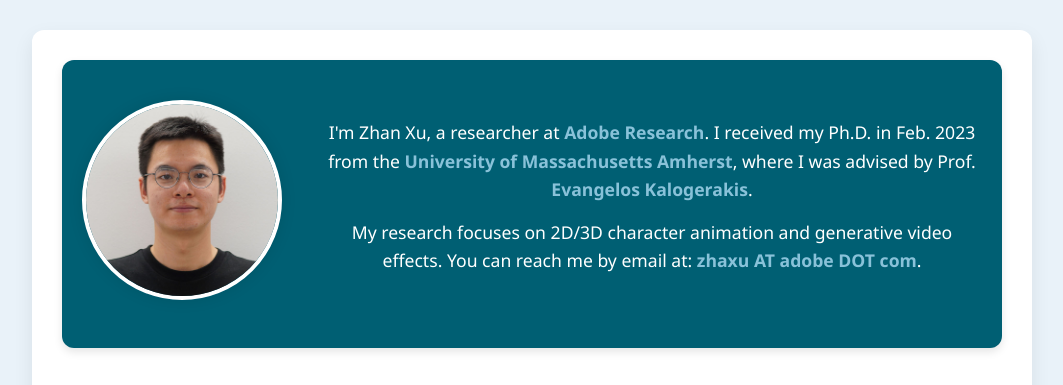
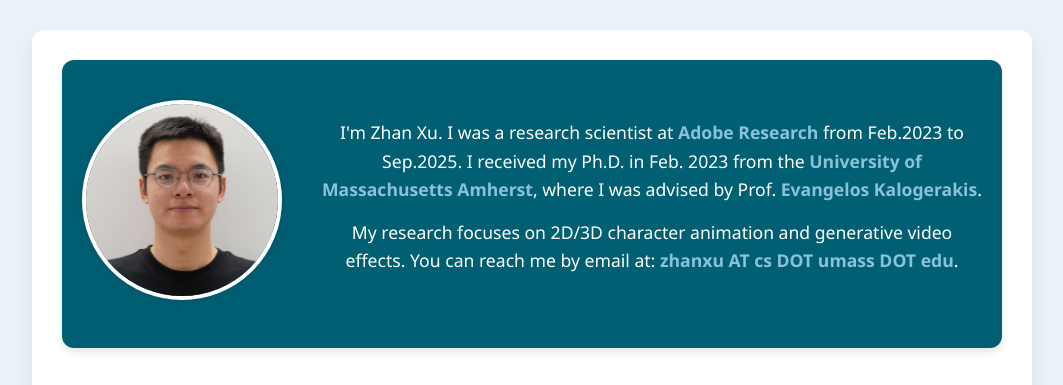
Before and after one commit to zhan-xu/zhan-xu.github.io, a plain HTML site: page index.html in a window 1280 px wide. Shown: the top 385 px of the page, without its empty margins (108-1171 px from the left). Drawn offline with Linux system fonts and the light colour scheme.

Commit message:
update profile

```diff
--- a/index.html
+++ b/index.html
@@ -233,8 +233,8 @@
         <div class="about-info">
           <!-- <h1>Zhan Xu</h1> -->
           <!-- <h2>Research Scientist | Adobe Research</h2> -->
-          <p>I'm Zhan Xu, a researcher at <a href="https://research.adobe.com/">Adobe Research</a>. I received my Ph.D. in Feb. 2023 from the <a href="https://www.umass.edu/">University of Massachusetts Amherst</a>, where I was advised by Prof. <a href="https://people.cs.umass.edu/~kalo/">Evangelos Kalogerakis</a>.</p>
-          <p>My research focuses on 2D/3D character animation and generative video effects. You can reach me by email at: <a href="mailto:zhaxu@adobe.com">zhaxu AT adobe DOT com</a>.</p>
+          <p>I'm Zhan Xu. I was a research scientist at <a href="https://research.adobe.com/">Adobe Research</a> from Feb.2023 to Sep.2025. I received my Ph.D. in Feb. 2023 from the <a href="https://www.umass.edu/">University of Massachusetts Amherst</a>, where I was advised by Prof. <a href="https://people.cs.umass.edu/~kalo/">Evangelos Kalogerakis</a>.</p>
+          <p>My research focuses on 2D/3D character animation and generative video effects. You can reach me by email at: <a href="mailto:zhanxu@cs.umass.edu">zhanxu AT cs DOT umass DOT edu</a>.</p>
         </div>
       </div>
     </div>
```
